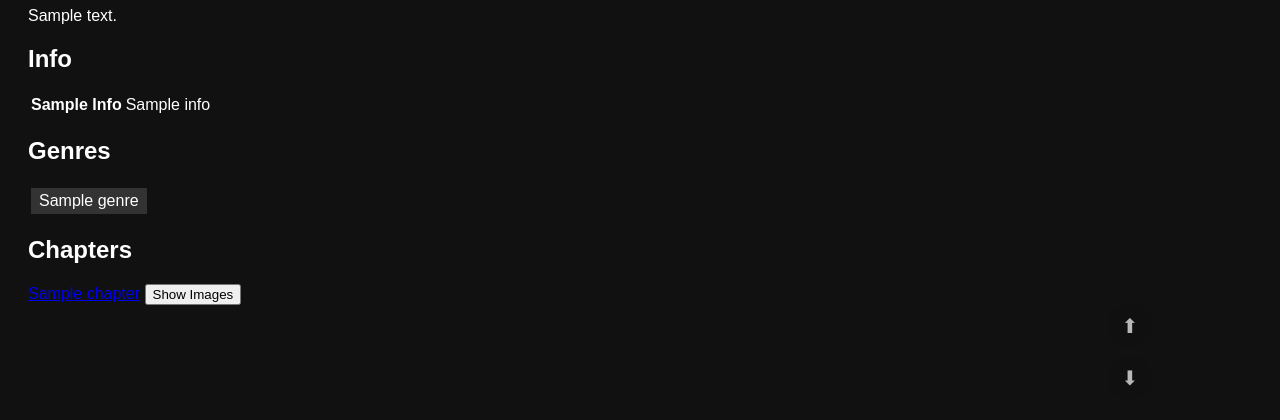
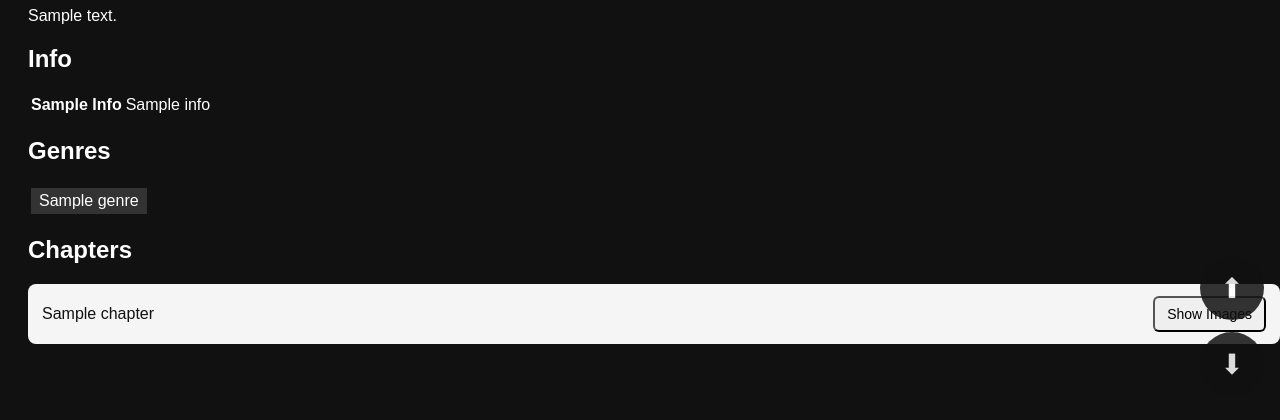
Before and after one commit to 7b809/project_n20, a Flask app: template templates/details.html in a window 1280 px wide. Shown: the part 380-800 px from the top of the page. Run offline with Flask 3, Linux system fonts and the light colour scheme; the template is opened without the code that fills it: most values are stand-ins (such as "Sample title", 1, 10 or a date in 2020); grey boxes marked "Sample" are stand-in pictures.

Commit message:
Update details.html

```diff
--- a/templates/details.html
+++ b/templates/details.html
@@ -4,38 +4,85 @@
   <meta charset="UTF-8" />
   <title>{{ title if title else "Manga Details" }}</title>
   <link rel="stylesheet" href="/static/style.css" />
+
 <style>
+/* ================= SCROLL CONTROLS ================= */
 #scroll-controls{
   position: fixed;
-  right: 10%;
-  bottom: 20px;
+  right: 16px;
+  bottom: 24px;
   display: flex;
   flex-direction: column;
-  gap: 8px;
+  gap: 12px;
   z-index: 9999;
 }
 
 #scroll-controls button{
-  width: 44px;
-  height: 44px;
+  width: 64px;
+  height: 64px;
   border-radius: 50%;
   border: none;
-  font-size: 20px;
+  font-size: 28px;
   cursor: pointer;
   background: #111;
   color: #fff;
-  opacity: 0.7;
+  opacity: 0.85;
 }
 
 #scroll-controls button:hover{
   opacity: 1;
 }
+
+/* ================= CHAPTER LIST ================= */
+.chapters-grid{
+  display: flex;
+  flex-direction: column;
+  gap: 12px;
+  width: 100%;
+}
+
+.chapters-grid > div{
+  display: flex;
+  align-items: center;
+  width: 100%;
+  padding: 12px 14px;
+  background: #f5f5f5;
+  border-radius: 8px;
+}
+
+.chapters-grid a{
+  flex: 1;
+  font-size: 16px;
+  line-height: 1.5;
+  word-break: break-word;
+  white-space: normal;
+  text-decoration: none;
+  color: #111;
+  margin-right: 10px;
+}
+
+.chapters-grid .show-btn{
+  flex-shrink: 0;
+  padding: 8px 12px;
+  font-size: 14px;
+  border-radius: 6px;
+  cursor: pointer;
+}
+
+/* ================= READER ================= */
+#reader img{
+  width: 100%;
+  max-width: 100%;
+  height: auto;
+  display: block;
+  margin: 0 auto 12px auto;
+}
 </style>
-
 </head>
 
 <body>
-    <!-- 🔼🔽 SCROLL CONTROLS -->
+
+<!-- 🔼🔽 SCROLL CONTROLS -->
 <div id="scroll-controls">
   <button id="scroll-up">⬆</button>
   <button id="scroll-down">⬇</button>
@@ -56,7 +103,10 @@
 <h2>Info</h2>
 <table id="info-table">
 {% for k, v in data.info.items() %}
-<tr><th>{{ k.replace('_',' ').title() }}</th><td>{{ v }}</td></tr>
+<tr>
+  <th>{{ k.replace('_',' ').title() }}</th>
+  <td>{{ v }}</td>
+</tr>
 {% endfor %}
 </table>
 
@@ -69,8 +119,7 @@
 
 <h2>Chapters</h2>
 <div class="chapters-grid">
-{% set sorted_chapters = data.chapters | sort(attribute='title') %}
-{% for ch in sorted_chapters %}
+{% for ch in data.chapters | reverse %}
   <div>
     <a href="{{ ch.url }}" data-chapter-url="{{ ch.url }}">{{ ch.title }}</a>
     <button class="show-btn" data-chapter-url="{{ ch.url }}">Show Images</button>
@@ -176,8 +225,6 @@ function renderImages(images, chapterUrl){
     const img = document.createElement("img");
     img.src = src;
     img.loading = "lazy";
-    img.style.width = "100%";
-    img.style.maxWidth = "720px";
     img.dataset.index = idx+1;
     reader.appendChild(img);
   });
@@ -225,6 +272,7 @@ function loadNextChapter(){
   startChapter(chapterList[currentChapterIndex+1], false);
 }
 </script>
+
 <script>
 const upBtn = document.getElementById("scroll-up");
 const downBtn = document.getElementById("scroll-down");
```
